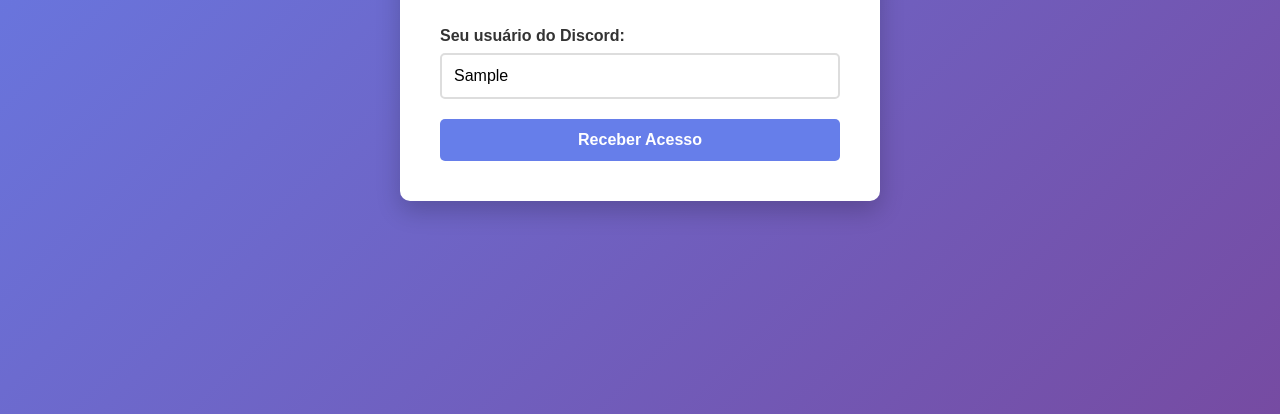
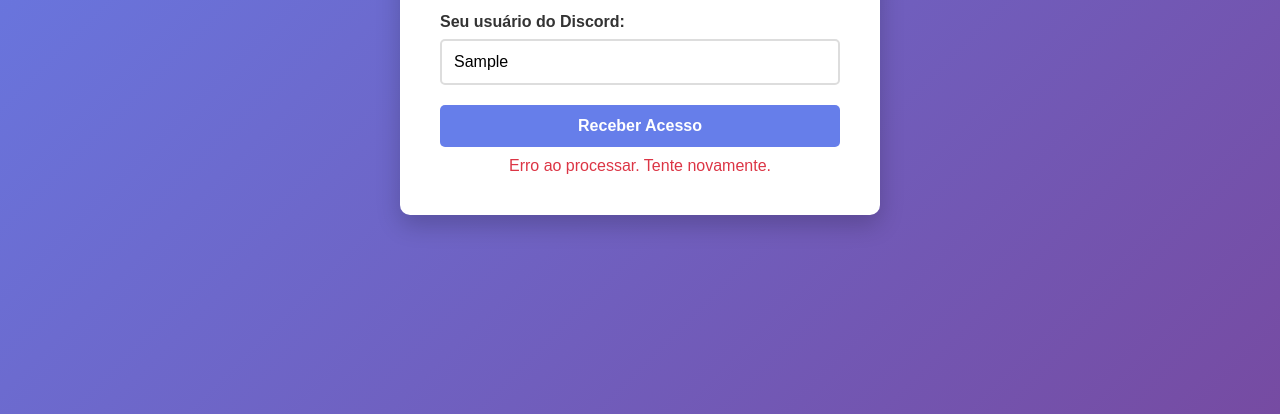
Before and after one commit to vmendess/discord-dr5k, a plain HTML site: page index.html in a window 1280 px wide. Both pictures are taken after typing "Sample" into the empty fields and a click on the button "Receber Acesso". Shown: the part 386-800 px from the top of the page. Drawn offline with Linux system fonts and the light colour scheme; no server answers.

Commit message:
Update index.html

```diff
--- a/index.html
+++ b/index.html
@@ -63,10 +63,20 @@
         button:hover {
             background: #5568d3;
         }
+        button:disabled {
+            background: #ccc;
+            cursor: not-allowed;
+        }
         .success {
             display: none;
             text-align: center;
             color: #28a745;
+        }
+        .error {
+            display: none;
+            text-align: center;
+            color: #dc3545;
+            margin-top: 10px;
         }
     </style>
 </head>
@@ -77,9 +87,12 @@
             <p>Para receber acesso ao Discord, informe seu usuário:</p>
             <form id="discord-form">
                 <label for="discord_username">Seu usuário do Discord:</label>
-                <input type="text" id="discord_username" name="discord_username" placeholder="Ex: eduardoo" required>
-                <button type="submit">Receber Acesso</button>
+                <input type="text" id="discord_username" name="discord_username" placeholder="Ex: vinii1234" required>
+                <button type="submit" id="submit-btn">Receber Acesso</button>
             </form>
+            <div class="error" id="error-message">
+                Erro ao processar. Tente novamente.
+            </div>
         </div>
         <div class="success" id="success-message">
             <h2>✅ Pronto!</h2>
@@ -90,19 +103,38 @@
     <script>
         document.getElementById('discord-form').addEventListener('submit', async (e) => {
             e.preventDefault();
-            const username = document.getElementById('discord_username').value;
+
+            const username = document.getElementById('discord_username').value.trim();
+            const submitBtn = document.getElementById('submit-btn');
+            const errorMsg = document.getElementById('error-message');
+
+            // Desabilita o botão durante o envio
+            submitBtn.disabled = true;
+            submitBtn.textContent = 'Enviando...';
+            errorMsg.style.display = 'none';
 
             try {
-                await fetch('https://eoee4mj8gub22uj.m.pipedream.net', {
+                const response = await fetch('https://eoee4mj8gub22uj.m.pipedream.net', {
                     method: 'POST',
-                    headers: { 'Content-Type': 'application/json' },
-                    body: JSON.stringify({ discord_username: username })
+                    headers: {
+                        'Content-Type': 'application/json',
+                    },
+                    body: JSON.stringify({
+                        discord_username: username
+                    })
                 });
 
+                console.log('Response status:', response.status);
+
+                // Mostra sucesso independente da resposta (webhook sempre retorna 200)
                 document.getElementById('form-container').style.display = 'none';
                 document.getElementById('success-message').style.display = 'block';
+
             } catch (error) {
-                alert('Erro ao processar. Tente novamente.');
+                console.error('Erro:', error);
+                errorMsg.style.display = 'block';
+                submitBtn.disabled = false;
+                submitBtn.textContent = 'Receber Acesso';
             }
         });
     </script>
```
